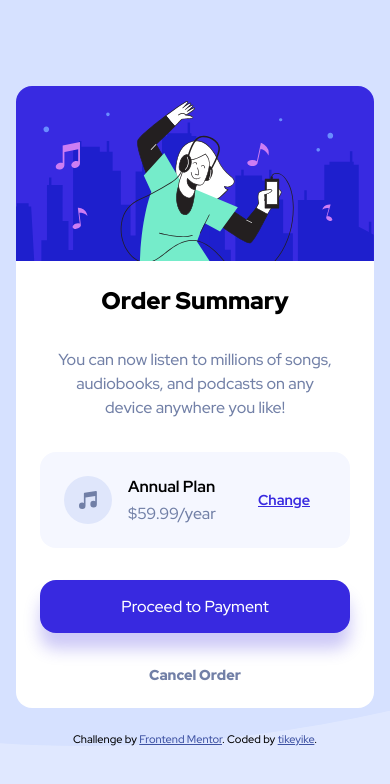
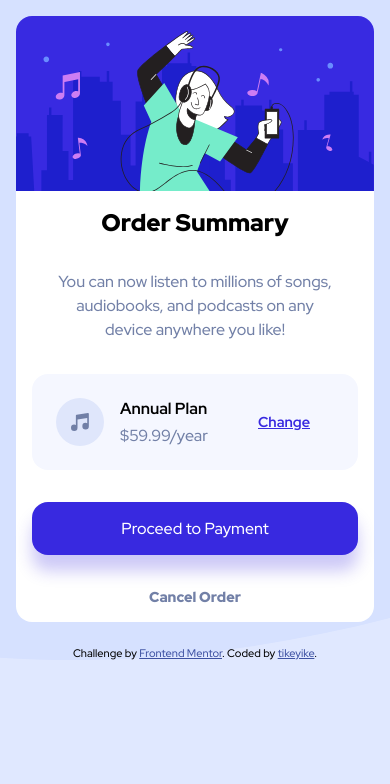
Before and after one commit to tikeyike/order-summary-component-main, a plain HTML site: page index.html in a window 390 px wide. Drawn offline with Linux system fonts and the light colour scheme.

Commit message:
fixed responsiveness on mobile

```diff
--- a/style.css
+++ b/style.css
@@ -128,14 +128,18 @@ strong {
   color: var(--dark-blue);
 }
 
-@media screen and (max-width: calc(450px + 2rem)) {
+@media screen and (max-width: 482px) {
+  .container {
+    margin-top: 1rem;
+  }
+
   .card-content {
-    padding: 1.5rem;
+    padding: 1rem;
   }
 
   .text {
     line-height: 1.5;
-    padding: 0 1rem;
+    padding: 0 1.5rem;
   }
 
   body {
```
